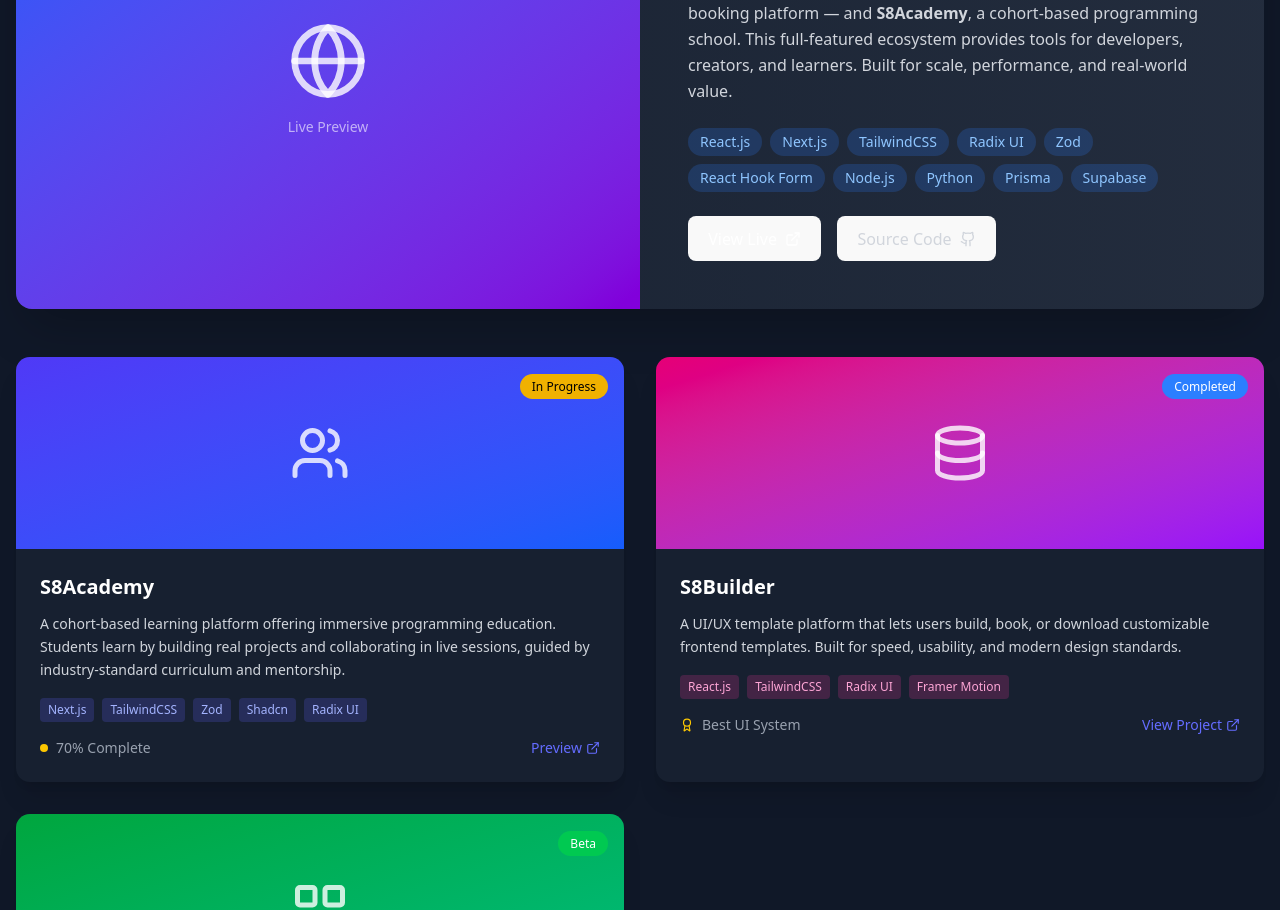
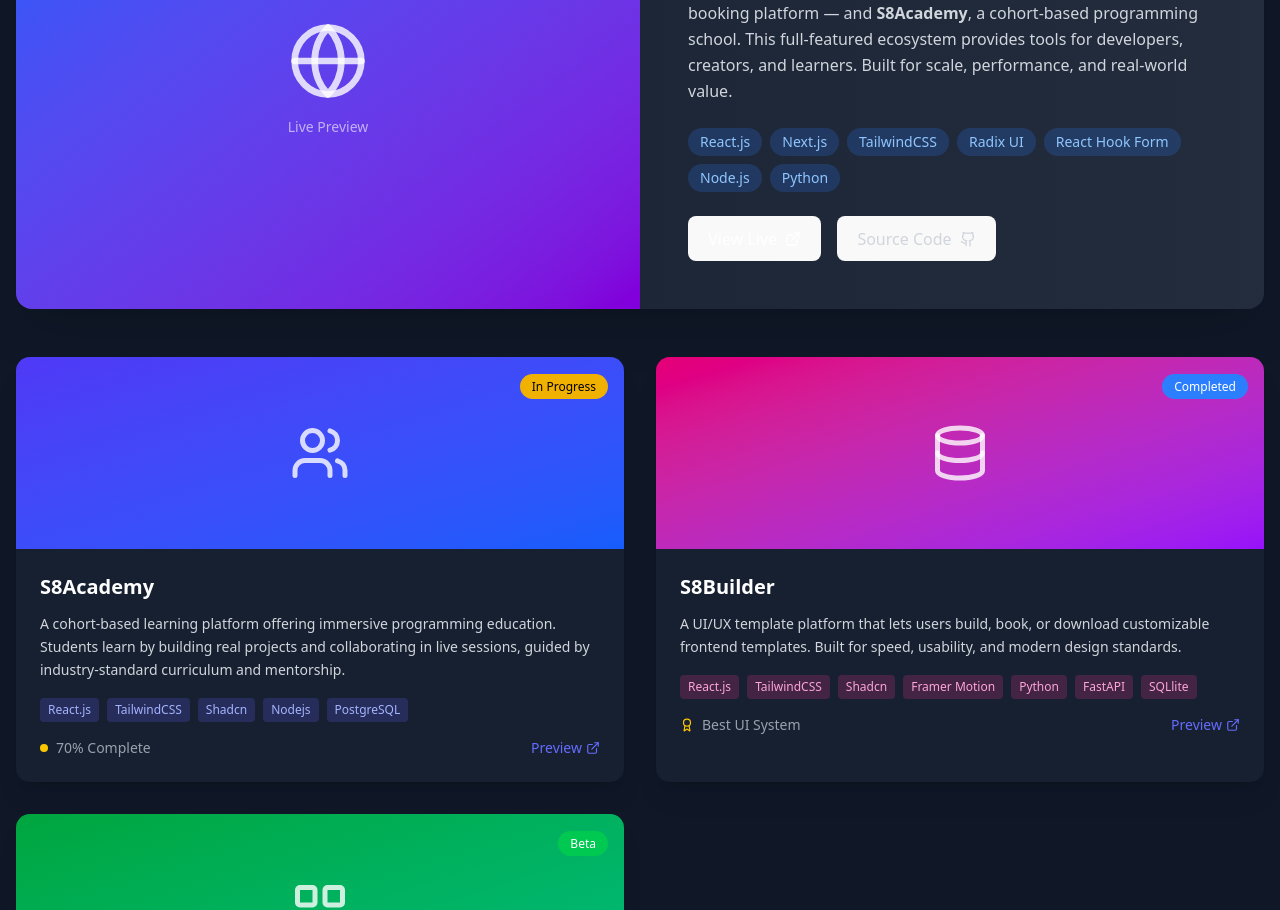
Before and after one commit to devspak-s8/my-portfolio, a React (Vite) app: page / in a window 1280 px wide. Shown: the part 4980-5890 px from the top of the page. Built offline with nearby package versions, Linux system fonts and the light colour scheme.

Commit message:
feat: made some changes

```diff
--- a/src/App.tsx
+++ b/src/App.tsx
@@ -244,8 +244,8 @@ export default function Portfolio() {
           </div>
           <div className="flex justify-center mb-12 animate-fade-in animation-delay-700">
             <a
-              href="/sulayman-resume.pdf" // Replace with the actual path to Sulayman's resume PDF
-              download="Sulayman_Resume.pdf"
+              href="/Sulayman_Resume.docx" // Replace with the actual path to Sulayman's resume PDF
+              download="Sulayman_Resume.docx"
               className="bg-gradient-to-r from-blue-600 to-purple-600 hover:from-blue-700 hover:to-purple-700 text-white px-8 py-3 rounded-lg transition-all duration-300 transform hover:scale-105 shadow-lg hover:shadow-blue-500/25 flex items-center"
             >
               Download Resume{" "}
@@ -545,12 +545,9 @@ export default function Portfolio() {
                         "Next.js",
                         "TailwindCSS",
                         "Radix UI",
-                        "Zod",
                         "React Hook Form",
                         "Node.js",
                         "Python",
-                        "Prisma",
-                        "Supabase",
                       ].map((tech) => (
                         <span
                           key={tech}
@@ -562,9 +559,14 @@ export default function Portfolio() {
                     </div>
 
                     <div className="flex flex-wrap gap-4">
+
+                      <a
+                        href="https://www.s8globals.org/"
+                        >
                       <button className="bg-blue-600 hover:bg-blue-700 text-white px-6 py-2 rounded-lg transition-colors duration-200 flex items-center">
                         View Live <ExternalLink size={16} className="ml-2" />
                       </button>
+                      </a>
                       <button className="border border-gray-600 hover:border-blue-400 text-gray-300 hover:text-blue-400 px-6 py-2 rounded-lg transition-colors duration-200 flex items-center">
                         Source Code <Github size={16} className="ml-2" />
                       </button>
@@ -599,11 +601,11 @@ export default function Portfolio() {
                     </p>
                     <div className="flex flex-wrap gap-2 mb-4">
                       {[
-                        "Next.js",
+                        "React.js",
                         "TailwindCSS",
-                        "Zod",
                         "Shadcn",
-                        "Radix UI",
+                        "Nodejs",
+                        "PostgreSQL",
                       ].map((tech) => (
                         <span
                           key={tech}
@@ -621,7 +623,7 @@ export default function Portfolio() {
                         </div>
                       </div>
                       <a
-                        href="#"
+                        href="https://www.s8academy.s8globals.org/"
                         className="text-blue-400 hover:text-blue-300 transition-colors text-sm flex items-center"
                       >
                         Preview <ExternalLink size={14} className="ml-1" />
@@ -655,8 +657,12 @@ export default function Portfolio() {
                       {[
                         "React.js",
                         "TailwindCSS",
-                        "Radix UI",
+                        "Shadcn",
                         "Framer Motion",
+                        "Python",
+                        "FastAPI",
+                        "SQLlite",
+
                       ].map((tech) => (
                         <span
                           key={tech}
@@ -674,10 +680,10 @@ export default function Portfolio() {
                         </div>
                       </div>
                       <a
-                        href="#"
+                        href="https://www.s8builder.s8globals.org/"
                         className="text-blue-400 hover:text-blue-300 transition-colors text-sm flex items-center"
                       >
-                        View Project <ExternalLink size={14} className="ml-1" />
+                        Preview <ExternalLink size={14} className="ml-1" />
                       </a>
                     </div>
                   </div>
@@ -761,8 +767,8 @@ export default function Portfolio() {
               label="Email"
               href="mailto:apatirasulayman@gmail.com"
             />
-            <ContactButton icon={<Linkedin />} label="LinkedIn" href="#" />
-            <ContactButton icon={<Github />} label="GitHub" href="#" />
+            <ContactButton icon={<Linkedin />} label="LinkedIn" href="https://www.linkedin.com/in/sulayman-apatira-techpro8/" />
+            <ContactButton icon={<Github />} label="GitHub" href="https://github.com/devspak-s8" />
           </div>
         </div>
       </section>
```
Also changed, not shown: 1 other file (tests, documents, lock files or other folders).
